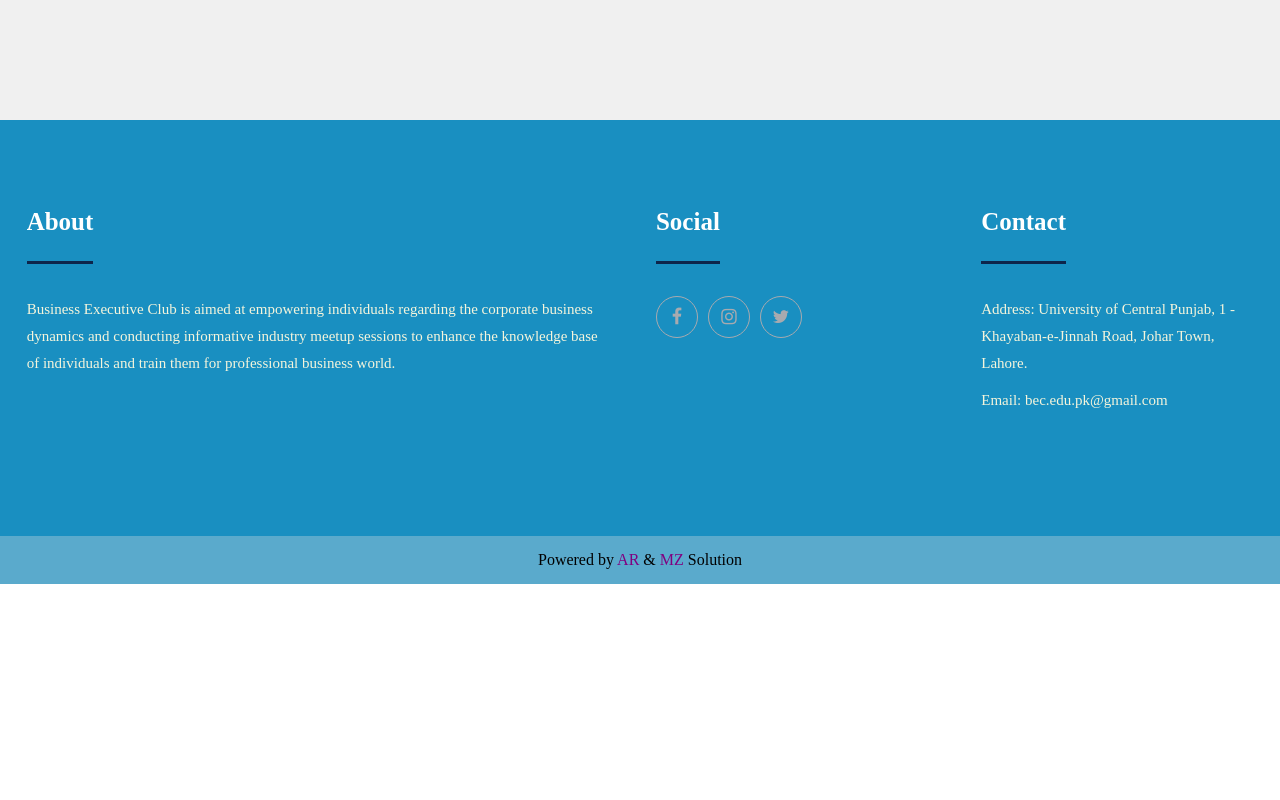
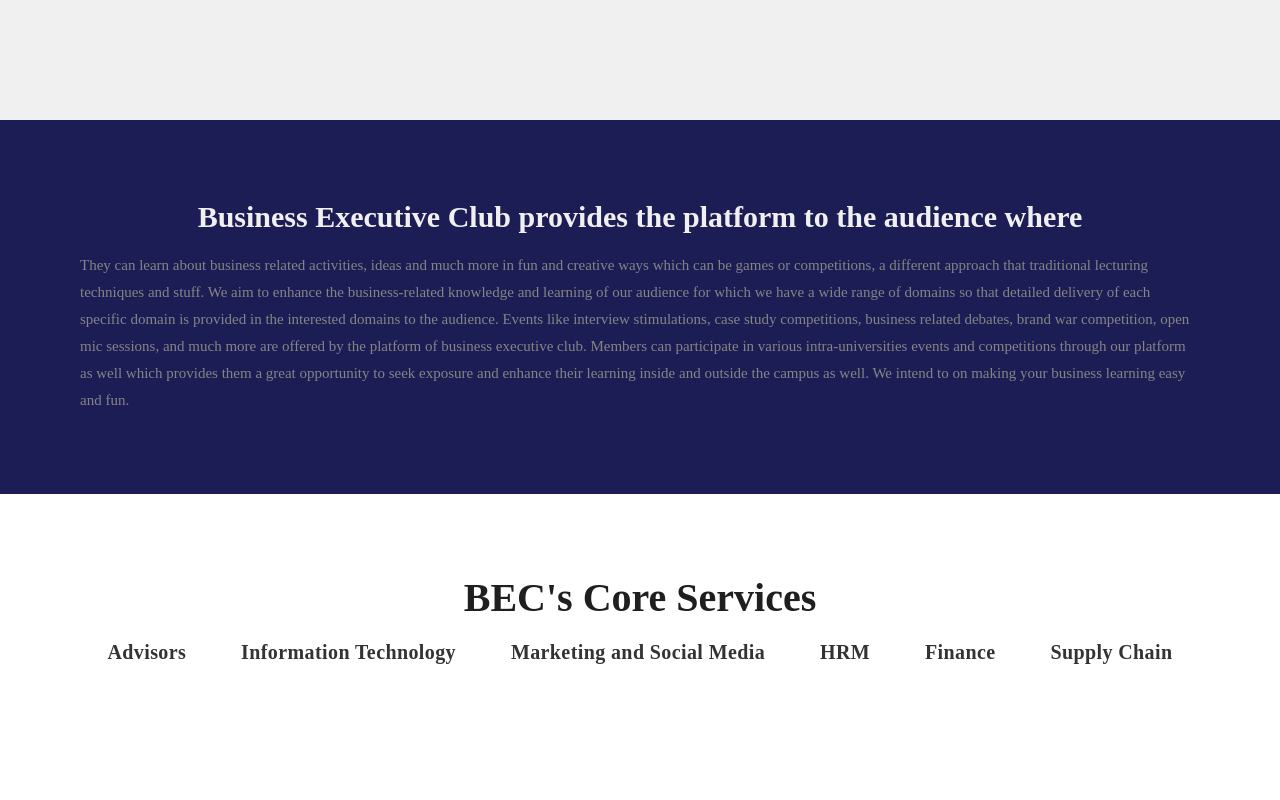
Before and after one commit to abdulrafayn001/bec-website, a Next.js app: page /about in a window 1280 px wide. Shown: the part 1320-2120 px from the top of the page. Before the commit the page ends 1904 px from the top, so only its background shows below. Built offline with nearby package versions, Linux system fonts and the light colour scheme.

Commit message:
Offers section added About Page

```diff
--- a/components/about/About.module.scss
+++ b/components/about/About.module.scss
@@ -37,6 +37,35 @@
     font-size: 15px;
     line-height: 27px;
   }
+}
+
+.others {
+  background-color: #1c1d54;
+  margin: auto;
+  height: auto;
+  padding: 5rem;
+  h1 {
+    color: #f0f0f0;
+    font-family: Montserrat;
+    font-size: 30px;
+    text-align: center;
+  }
+  p {
+    color: #858585;
+    display: inline;
+    font-size: 15px;
+    line-height: 27px;
+  }
+}
+
+.offerList {
+  display: flex;
+  justify-content: space-around;
+  color: #333333;
+  font-size: 20px;
+  font-weight: 700;
+  letter-spacing: 0.4px;
+  line-height: 24px;
 }
 
 @media screen and (max-width: 700px) {
@@ -80,4 +109,11 @@
       line-height: 27px;
     }
   }
+  .offerList {
+    display: block;
+    text-align: center;
+    div {
+      padding: 0.5rem;
+    }
+  }
 }
--- a/components/about/About.tsx
+++ b/components/about/About.tsx
@@ -1,11 +1,35 @@
 import Aim from "./Aim";
 import Vision from "./Vision";
-
+import styles from "./About.module.scss";
+import Offers from "./Offers";
 export default function About() {
   return (
     <>
       <Vision />
       <Aim />
+      <div className={styles.others}>
+        <h1>
+          Business Executive Club provides the platform to the audience where
+        </h1>
+        <br />
+        <p>
+          They can learn about business related activities, ideas and much more
+          in fun and creative ways which can be games or competitions, a
+          different approach that traditional lecturing techniques and stuff. We
+          aim to enhance the business-related knowledge and learning of our
+          audience for which we have a wide range of domains so that detailed
+          delivery of each specific domain is provided in the interested domains
+          to the audience. Events like interview stimulations, case study
+          competitions, business related debates, brand war competition, open
+          mic sessions, and much more are offered by the platform of business
+          executive club. Members can participate in various intra-universities
+          events and competitions through our platform as well which provides
+          them a great opportunity to seek exposure and enhance their learning
+          inside and outside the campus as well. We intend to on making your
+          business learning easy and fun.
+        </p>
+      </div>
+      <Offers />
     </>
   );
 }
--- /dev/null
+++ b/components/about/Offers.tsx
@@ -0,0 +1,17 @@
+import styles from "./About.module.scss";
+export default function Offers() {
+  return (
+    <div className={styles.vision}>
+      <h1>BEC's Core Services</h1>
+      <br />
+      <div className={styles.offerList}>
+        <div>Advisors</div>
+        <div>Information Technology</div>
+        <div>Marketing and Social Media</div>
+        <div>HRM</div>
+        <div>Finance</div>
+        <div>Supply Chain</div>
+      </div>
+    </div>
+  );
+}
```
